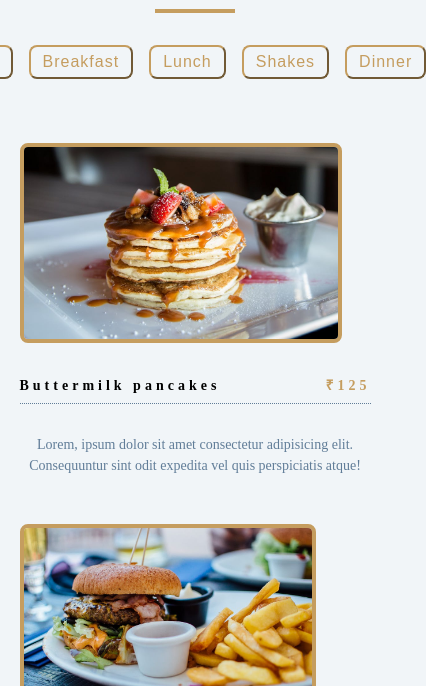
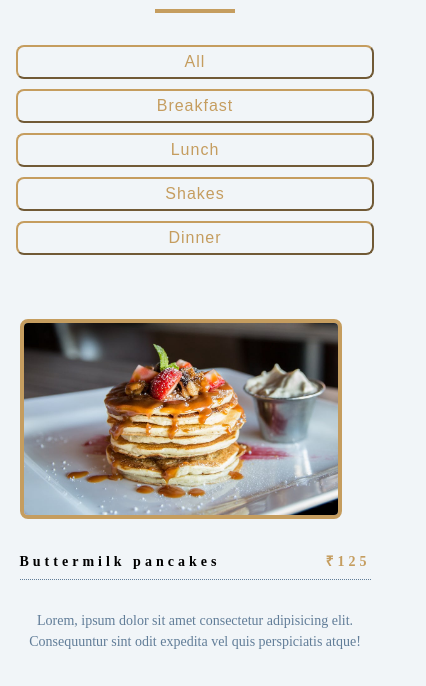
Before and after one commit to SUBHANGI-DHASMANA/SpiceCafe-project, a plain HTML site: page menu.html in a window 390 px wide. Shown: the part 158-844 px from the top of the page, 426 px wide, since content can reach past the window. Drawn offline with Linux system fonts and the light colour scheme.

Commit message:
media query added

```diff
--- a/css/style-menu.css
+++ b/css/style-menu.css
@@ -128,3 +128,10 @@ main {
     display: grid;
     place-items: center;
 }
+
+@media screen and (max-width: 500px){
+    .btn-container{
+        flex-direction: column;
+        gap: 10px;
+    }
+}
```
